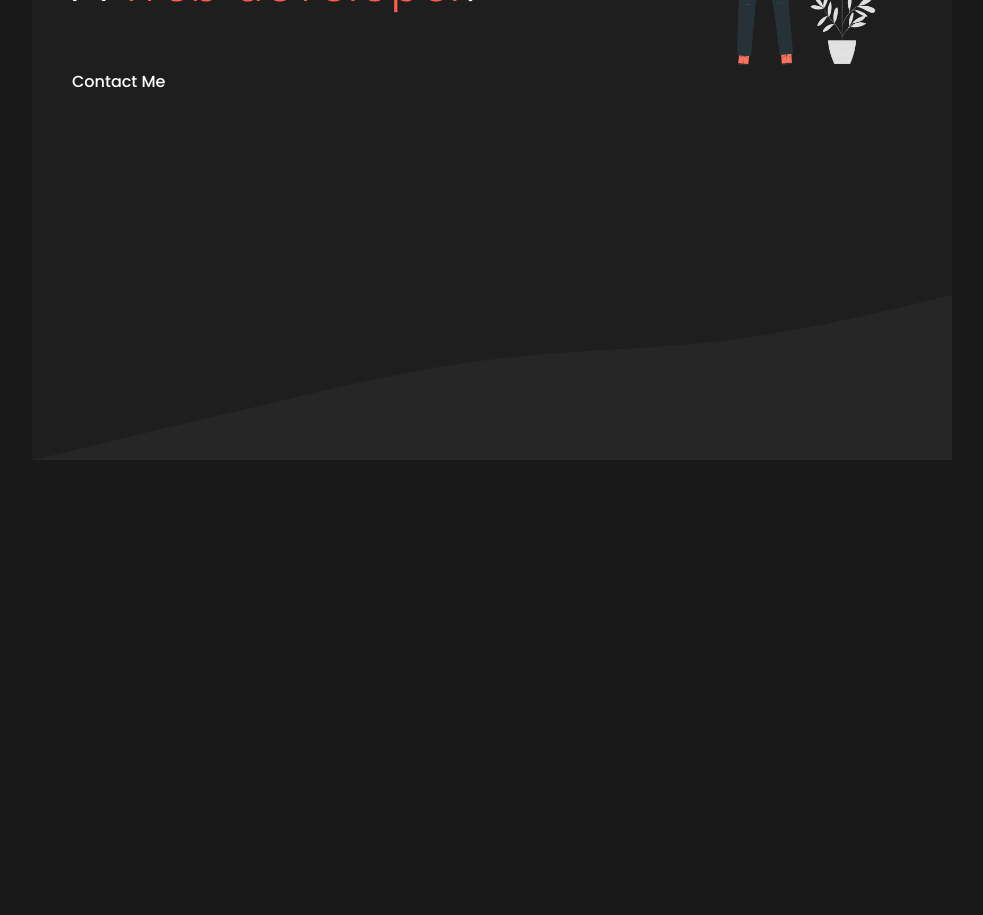
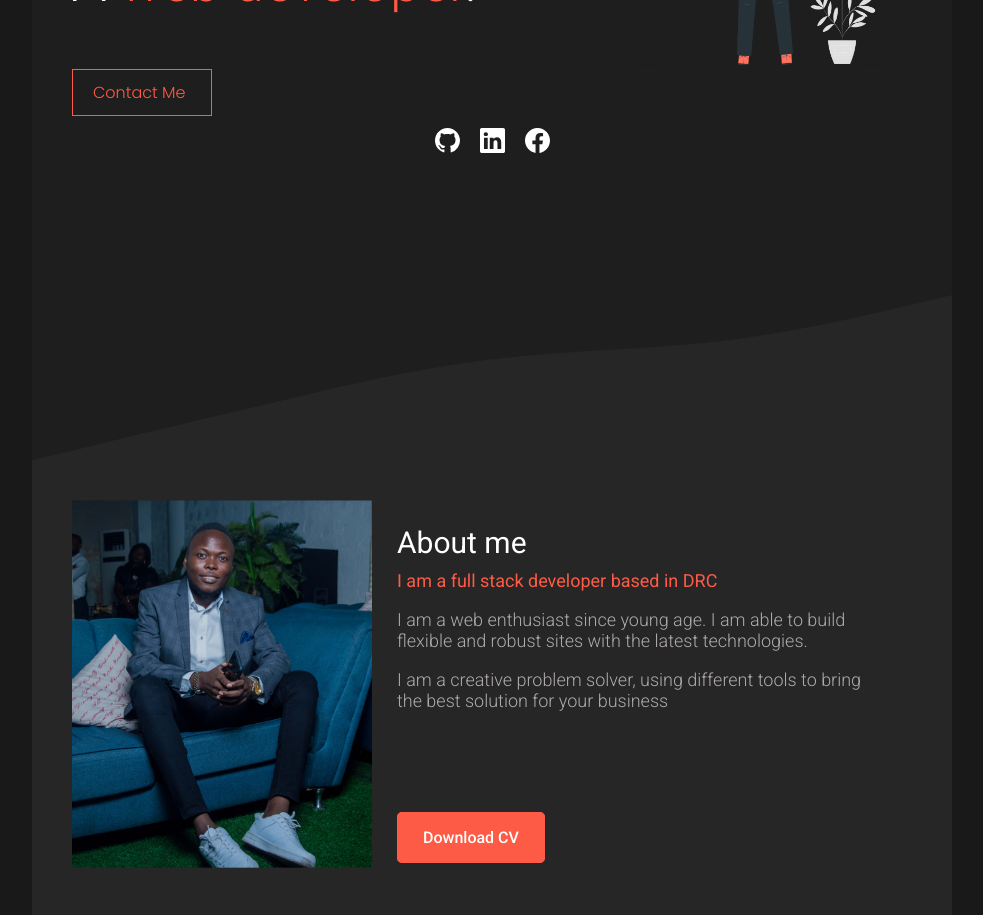
Before and after one commit to amos-bafuna/portfoliio, a React (Create React App) app: page / in a window 1280 px wide. Shown: the part 340-1255 px from the top of the page, without its empty margins (148-1131 px from the left). Before the commit the page ends 800 px from the top, so only its background shows below. Built offline with nearby package versions, Linux system fonts and the light colour scheme.

Commit message:
Feat: Add the About section

```diff
--- a/src/App.css
+++ b/src/App.css
@@ -1,5 +1,5 @@
 @import url("https://fonts.googleapis.com/css2?family=Poppins:wght@300;400;500;600;700&display=swap");
-@import url("https://fonts.googleapis.com/css2?family=Roboto:wght@300&display=swap");
+@import url("https://fonts.googleapis.com/css2?family=Roboto:wght@300;400;500&display=swap");
 
 * {
   box-sizing: border-box;
--- a/src/App.js
+++ b/src/App.js
@@ -2,6 +2,7 @@
 import Header from "./components/Header/Header";
 import Wavemain from "../src/img/wavemain.png";
 import Main from "./components/Header/Main/Main";
+import About from "./components/Header/About/About";
 
 function App() {
   return (
@@ -13,6 +14,7 @@
           <img src={Wavemain} alt="" />
         </div>
       </div>
+      <About />
     </div>
   );
 }
--- /dev/null
+++ b/src/components/Header/About/About.css
@@ -0,0 +1,51 @@
+.about {
+  display: flex;
+  background: #262626;
+  padding: 40px;
+}
+
+.about_img img {
+  width: 300px;
+  height: auto;
+}
+
+.about_info {
+  display: flex;
+  flex-direction: column;
+  justify-content: space-between;
+  padding: 25px;
+}
+
+.about_contact {
+  padding-bottom: 10px;
+}
+
+.about_title {
+  font-size: 30px;
+  font-weight: 400;
+  font-family: "Roboto";
+  margin-bottom: 10px;
+}
+
+.about_description {
+  color: #fe5b46;
+  font-size: 18px;
+  font-family: "Roboto";
+  font-weight: 400;
+}
+
+.about_paragraph p {
+  font-family: "Roboto";
+  font-weight: 300;
+  font-size: 18px;
+  color: #afaaaa;
+}
+
+.about_cv span {
+  background: #fe5b46;
+  border: 1px solid #fe5b46;
+  border-radius: 5px;
+  padding: 15px 25px;
+  font-family: "Roboto";
+  color: #fff;
+}
--- /dev/null
+++ b/src/components/Header/About/About.js
@@ -0,0 +1,36 @@
+import React from "react";
+import AboutImg from "../../../img/about_me_img.png";
+import "./About.css";
+
+function About() {
+  return (
+    <div className="about">
+      <div className="about_img">
+        <img src={AboutImg} alt="" />
+      </div>
+      <div className="about_info">
+        <div className="about_contact">
+          <div className="about_title">About me</div>
+          <div className="about_description">
+            I am a full stack developer based in DRC
+          </div>
+          <div className="about_paragraph">
+            <p>
+              I am a web enthusiast since young age. I am able to build flexible
+              and robust sites with the latest technologies.
+            </p>
+            <p>
+              I am a creative problem solver, using different tools to bring the
+              best solution for your business
+            </p>
+          </div>
+        </div>
+        <div className="about_cv">
+          <span>Download CV</span>
+        </div>
+      </div>
+    </div>
+  );
+}
+
+export default About;
--- a/src/components/Header/Main/Main.css
+++ b/src/components/Header/Main/Main.css
@@ -19,3 +19,26 @@
   width: 300px;
   height: auto;
 }
+
+.contact_me div {
+  border: 1px solid #fe5b46;
+  width: 140px;
+  padding: 10px 20px;
+  font-weight: 300;
+  color: #fe5b46;
+  transition: all 300ms ease-in-out;
+}
+
+.contact_me div:hover {
+  background: #fe5b46;
+  color: #fff;
+}
+
+.main_social {
+  text-align: center;
+}
+
+.main_social span {
+  margin: 0 10px;
+  font-size: 25px;
+}
--- a/src/components/Header/Main/Main.js
+++ b/src/components/Header/Main/Main.js
@@ -1,9 +1,13 @@
 import React from "react";
 import "./Main.css";
 import MainImg from "../../../img/Background1.png";
+import { BsGithub } from "react-icons/bs";
+import { BsLinkedin } from "react-icons/bs";
+import { BsFacebook } from "react-icons/bs";
 
 function Main() {
   return (
+    <div>
       <div className="main">
         <div className="main_description">
           <p>
@@ -12,10 +16,24 @@
             I'm <span className="main_description_color">Amos</span>,<br />A
             <span className="main_description_color"> web developer</span>.
           </p>
-        <div className="contact_me">Contact Me</div>
+          <div className="contact_me">
+            <div>Contact Me</div>
+          </div>
         </div>
         <div className="main_image">
           <img src={MainImg} alt="" />
+        </div>
+      </div>
+      <div className="main_social">
+        <span>
+          <BsGithub />
+        </span>
+        <span>
+          <BsLinkedin />
+        </span>
+        <span>
+          <BsFacebook />
+        </span>
       </div>
     </div>
   );
```
Also changed, not shown: src/img/about_me_img.png (added). Lines whose indentation alone changed are shown as unchanged.
